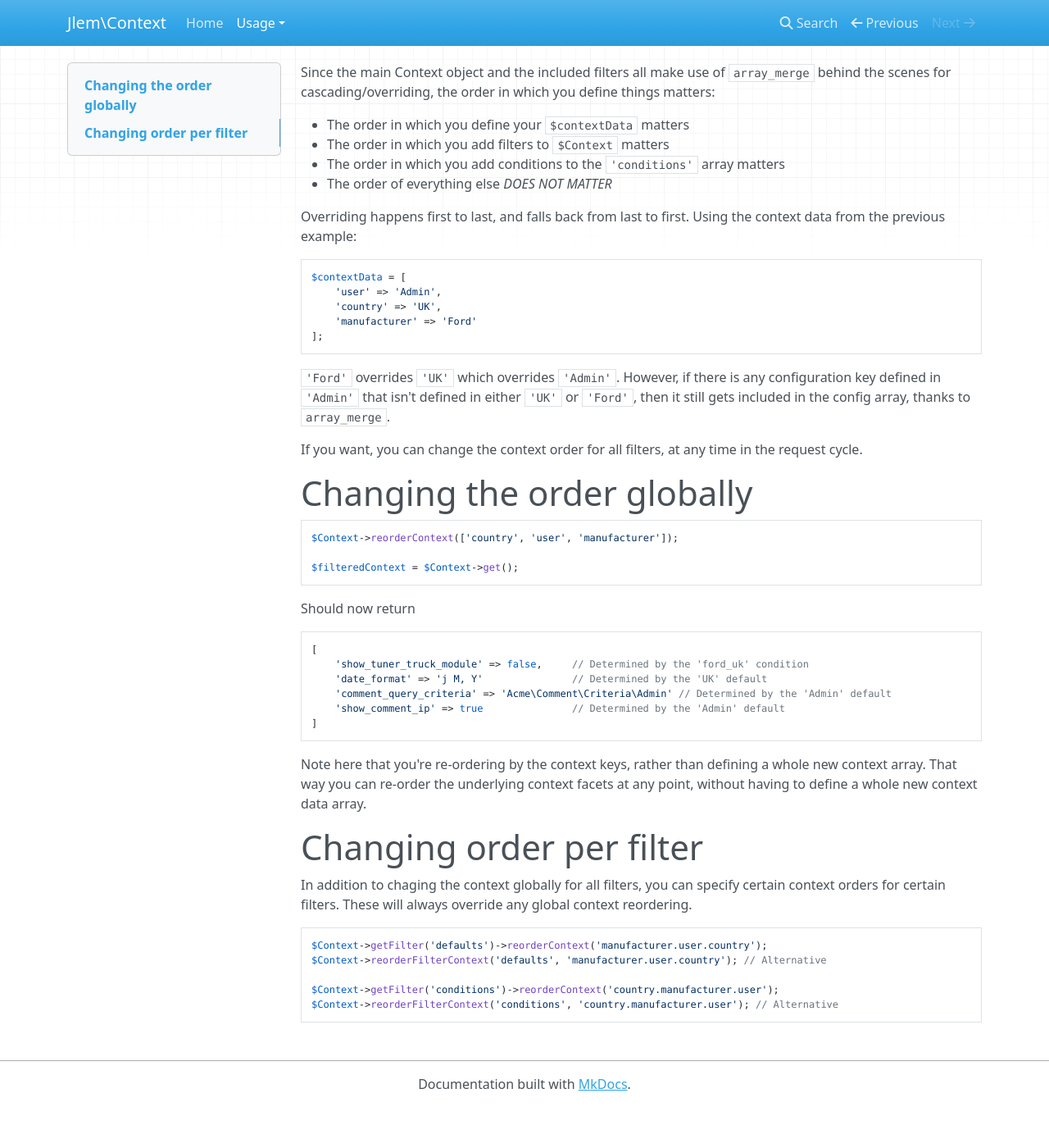
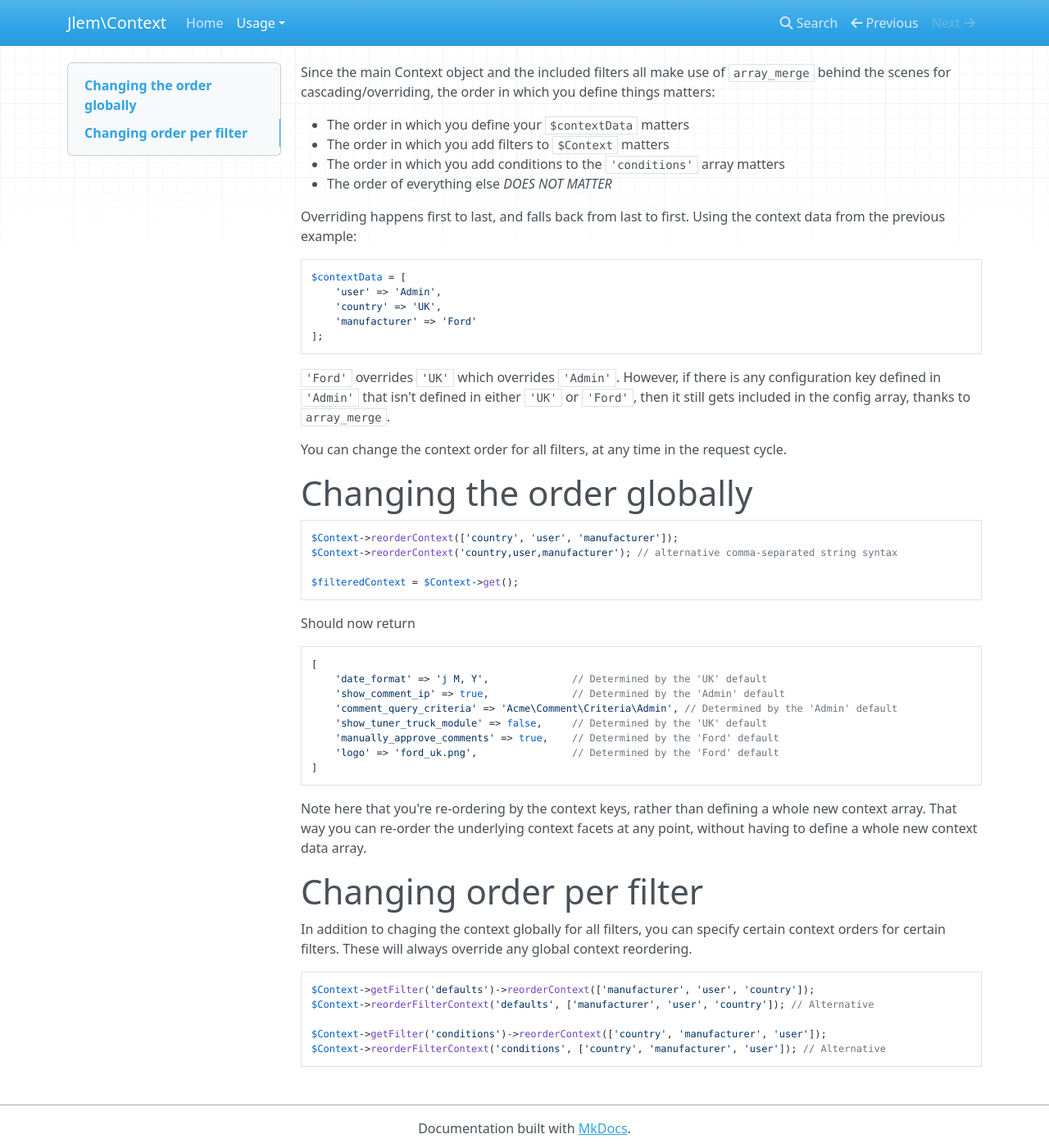
Before and after one commit to jlem/Context, an MkDocs documentation site: the page built from docs/usage/context_ordering.md, in a window 1280 px wide and 1400 px high. Shown: the whole window at 82% size. Built offline with MkDocs 1.6.1, drawn with Linux system fonts in a browser that asks for light colours; nearby versions of some CDN libraries; old or Windows-style settings are respelled for this version of MkDocs.

Commit message:
cleaning up context ordering documentation

````diff
--- a/docs/usage/context_ordering.md
+++ b/docs/usage/context_ordering.md
@@ -17,13 +17,14 @@ $contextData = [
 
 `'Ford'` overrides `'UK'` which overrides `'Admin'`. However, if there is any configuration key defined in `'Admin'` that isn't defined in either `'UK'` or `'Ford'`, then it still gets included in the config array, thanks to `array_merge`.
 
-If you want, you can change the context order for all filters, at any time in the request cycle.
+You can change the context order for all filters, at any time in the request cycle.
 
 
 # Changing the order globally
 
 ```php
 $Context->reorderContext(['country', 'user', 'manufacturer']);
+$Context->reorderContext('country,user,manufacturer'); // alternative comma-separated string syntax
 
 $filteredContext = $Context->get();
 ```
@@ -31,10 +32,12 @@ $filteredContext = $Context->get();
 Should now return
 ```php
 [
-    'show_tuner_truck_module' => false,     // Determined by the 'ford_uk' condition
-    'date_format' => 'j M, Y'               // Determined by the 'UK' default
-    'comment_query_criteria' => 'Acme\Comment\Criteria\Admin' // Determined by the 'Admin' default
-    'show_comment_ip' => true               // Determined by the 'Admin' default
+    'date_format' => 'j M, Y',              // Determined by the 'UK' default
+    'show_comment_ip' => true,              // Determined by the 'Admin' default
+    'comment_query_criteria' => 'Acme\Comment\Criteria\Admin', // Determined by the 'Admin' default
+    'show_tuner_truck_module' => false,     // Determined by the 'UK' default
+    'manually_approve_comments' => true,    // Determined by the 'Ford' default
+    'logo' => 'ford_uk.png',                // Determined by the 'Ford' default
 ]
 ```
 
@@ -46,9 +49,9 @@ Note here that you're re-ordering by the context keys, rather than defining a wh
 In addition to chaging the context globally for all filters, you can specify certain context orders for certain filters. These will always override any global context reordering.
 
 ```php
-$Context->getFilter('defaults')->reorderContext('manufacturer.user.country');
-$Context->reorderFilterContext('defaults', 'manufacturer.user.country'); // Alternative
+$Context->getFilter('defaults')->reorderContext(['manufacturer', 'user', 'country']);
+$Context->reorderFilterContext('defaults', ['manufacturer', 'user', 'country']); // Alternative
 
-$Context->getFilter('conditions')->reorderContext('country.manufacturer.user');
-$Context->reorderFilterContext('conditions', 'country.manufacturer.user'); // Alternative
+$Context->getFilter('conditions')->reorderContext(['country', 'manufacturer', 'user']);
+$Context->reorderFilterContext('conditions', ['country', 'manufacturer', 'user']); // Alternative
 ```
--- a/mkdocs.yml
+++ b/mkdocs.yml
@@ -1,5 +1,5 @@
 site_name: Jlem\Context
 pages:
 - ['index.md', 'Home']
-- ['usage/basic_example.md', 'Usage', 'Basic Example']
-- ['usage/context_ordering.md', 'Usage', 'Ordering']
+- ['usage/complete_example.md', 'Usage', 'Complete Example']
+- ['usage/context_ordering.md', 'Usage', 'Changing Context Orderk']
````
Also changed, not shown: docs/usage/basic_example.md (deleted, +0 -108 lines).
